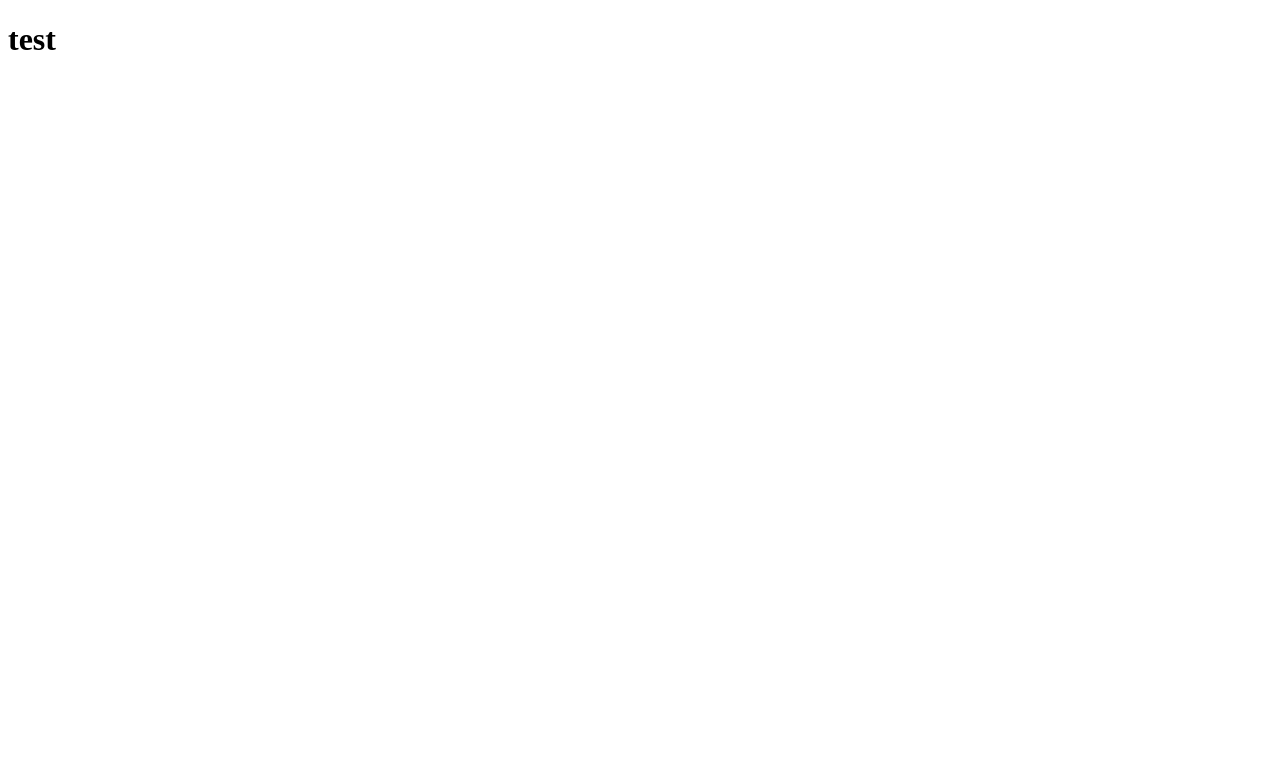
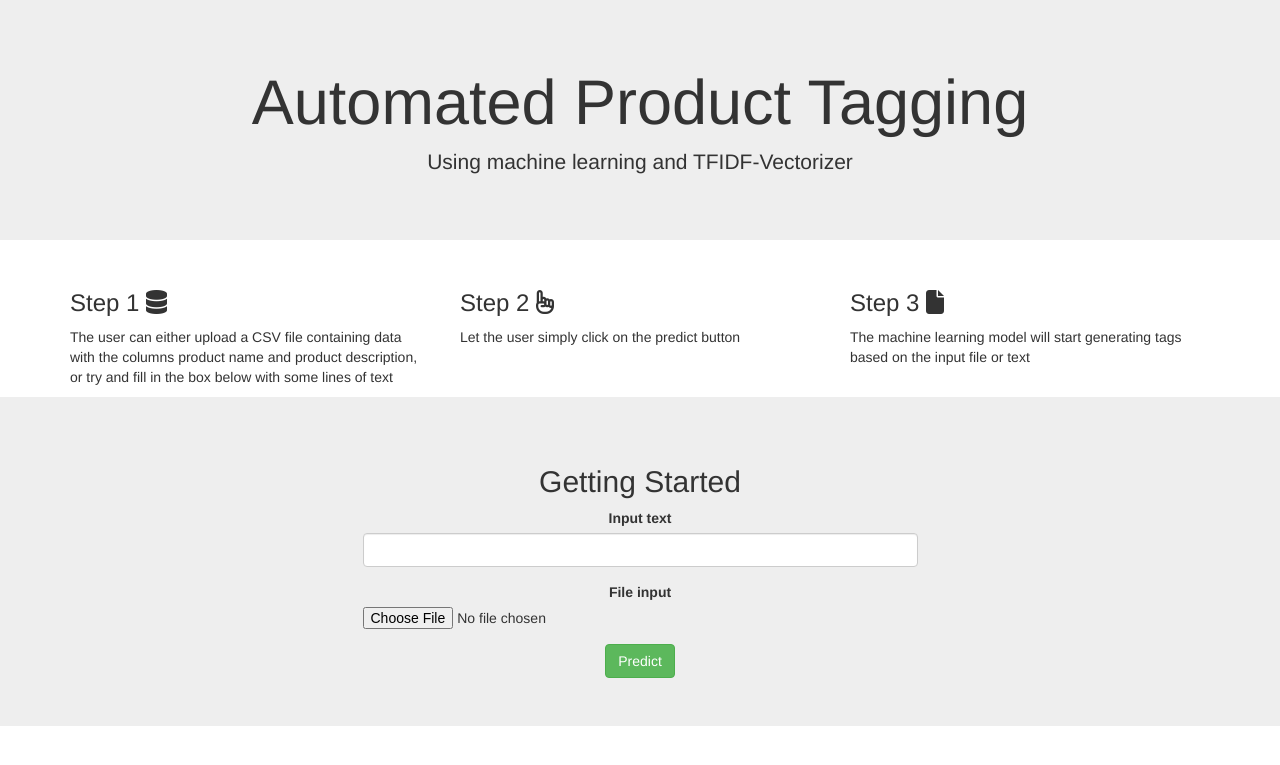
Before and after one commit to wolfsinem/product-tagging, a Flask app: page / in a window 1280 px wide. Before the commit the part shown is almost empty. Shown: the top 765 px of the page. Run offline with Flask 2, Linux system fonts and the light colour scheme; some libraries are stand-ins or nearby versions.

Commit message:
template index is ready

```diff
--- a/templates/index.html
+++ b/templates/index.html
@@ -1,14 +1,72 @@
 <!DOCTYPE html>
 <html lang="en">
+<head>
+  <title>Bootstrap Example</title>
+  <meta charset="utf-8">
+  <meta name="viewport" content="width=device-width, initial-scale=1">
+  <link rel="stylesheet" href="https://maxcdn.bootstrapcdn.com/bootstrap/3.4.1/css/bootstrap.min.css">
+  <script src="https://ajax.googleapis.com/ajax/libs/jquery/3.5.1/jquery.min.js"></script>
+  <script src="https://maxcdn.bootstrapcdn.com/bootstrap/3.4.1/js/bootstrap.min.js"></script>
+  <script src="https://kit.fontawesome.com/9b31ab4365.js" crossorigin="anonymous"></script>
+</head>
+<body>
 
-<head>
-    <meta charset="UTF-8">
-    <title>Automated Product Tagging</title>
-    <link href="https://stackpath.bootstrapcdn.com/font-awesome/4.7.0/css/font-awesome.min.css" rel="stylesheet" integrity="sha384-wvfXpqpZZVQGK6TAh5PVlGOfQNHSoD2xbE+QkPxCAFlNEevoEH3Sl0sibVcOQVnN" crossorigin="anonymous">
-</head>
+<div class="jumbotron text-center">
+  <h1>Automated Product Tagging</h1>
+  <p>Using machine learning and TFIDF-Vectorizer</p>
+</div>
 
-<body>
-    <h1>test</h1>
+<div class="container">
+  <div class="row">
+    <div class="col-sm-4">
+      <h3>Step 1 <i class="fa fa-database" aria-hidden="true"></i></h3>
+      <p>The user can either upload a CSV file containing data with the columns product name and product description, or try and fill in the box below with some lines of text</p>
+      <!-- <p>Ut enim ad minim veniam, quis nostrud exercitation ullamco laboris...</p> -->
+    </div>
+    <div class="col-sm-4">
+      <h3>Step 2 <i class="fa fa-hand-o-up" aria-hidden="true"></i></h3>
+      <p>Let the user simply click on the predict button</p>
+      <!-- <p>Ut enim ad minim veniam, quis nostrud exercitation ullamco laboris...</p> -->
+    </div>
+    <div class="col-sm-4">
+      <h3>Step 3 <i class="fa fa-file" aria-hidden="true"></i></h3>
+      <p>The machine learning model will start generating tags based on the input file or text</p>
+      <!-- <p>Ut enim ad minim veniam, quis nostrud exercitation ullamco laboris...</p> -->
+    </div>
+  </div>
+</div>
+
+<div class="jumbotron text-center">
+    <h2>Getting Started</h2>
+    <!-- <div class="form-group row">
+        <div class="form-group">
+          <label for="ex3">Put in your text here</label>
+          <input class="form-control" id="ex3" type="text">
+        </div>
+        <div class="form-group">
+            <label for="exampleInputFile"> or choose a file</label><input type="file" id="exampleInputFile" />
+          </div>
+    </div>
+    -->
+    <div class="container">
+        <div class="row clearfix">
+            <div class="col-md-6 col-md-offset-3 column">
+                <form role="form">
+                    <div class="form-group">
+                         <label for="exampleInputEmail1">Input text</label><input type="email" class="form-control" id="exampleInputEmail1" />
+                    </div>
+                    <div class="form-group">
+                         <label for="exampleInputFile">File input</label><input type="file" id="exampleInputFile" />
+                    </div>
+                    <button type="button" class="btn btn-success">Predict</button>
+                </form>
+            </div>
+        </div>
+</div>
+
+
+
+
+
 </body>
-
 </html>
```
